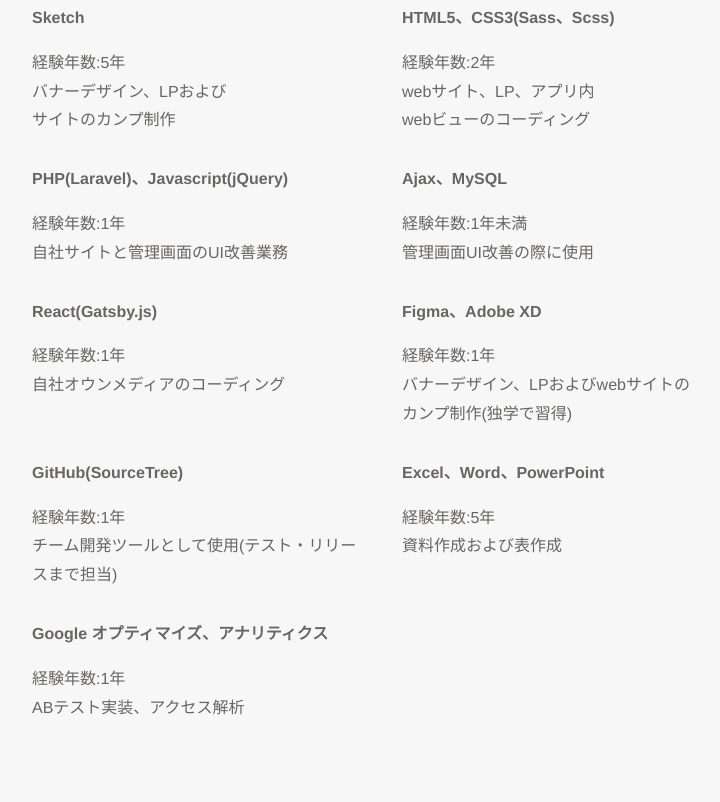
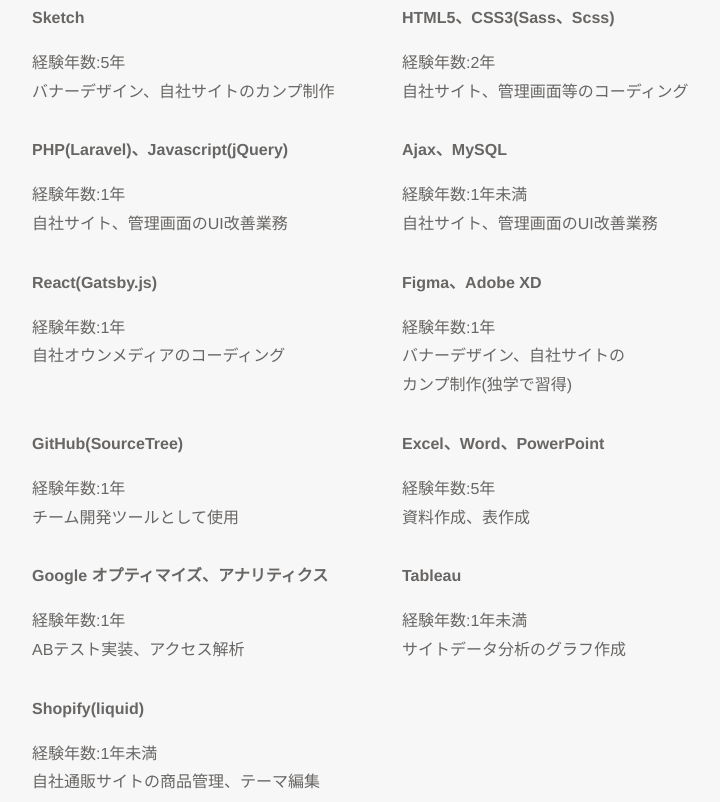
Before and after one commit to mumumu333/portfoliosite, a plain HTML site: page index.html in a window 1280 px wide. Shown: the part 1478-2280 px from the top of the page, without its empty margins (238-958 px from the left). Drawn offline with nearby package versions, Linux system fonts and the light colour scheme.

Commit message:
SKILL更新

```diff
--- a/index.html
+++ b/index.html
@@ -73,31 +73,37 @@
       <p><span class="list-title">Photoshop CC</span>経験年数:7年<br>デザイン素材制作、商品画像加工</p>
     </li>
     <li>
-      <p><span class="list-title">Sketch</span>経験年数:5年<br>バナーデザイン、LPおよび<br class="pc_br">サイトのカンプ制作</p>
+      <p><span class="list-title">Sketch</span>経験年数:5年<br>バナーデザイン、自社サイトのカンプ制作</p>
     </li>
     <li>
-      <p><span class="list-title">HTML5、CSS3(Sass、Scss)</span>経験年数:2年<br>webサイト、LP、アプリ内<br class="pc_br">webビューのコーディング</p>
+      <p><span class="list-title">HTML5、CSS3(Sass、Scss)</span>経験年数:2年<br>自社サイト、管理画面等のコーディング</p>
     </li>
     <li>
-      <p><span class="list-title">PHP(Laravel)、Javascript(jQuery)</span>経験年数:1年<br>自社サイトと管理画面のUI改善業務</p>
+      <p><span class="list-title">PHP(Laravel)、Javascript(jQuery)</span>経験年数:1年<br>自社サイト、管理画面のUI改善業務</p>
     </li>
     <li>
-      <p><span class="list-title">Ajax、MySQL</span>経験年数:1年未満<br>管理画面UI改善の際に使用</p>
+      <p><span class="list-title">Ajax、MySQL</span>経験年数:1年未満<br>自社サイト、管理画面のUI改善業務</p>
     </li>
     <li>
       <p><span class="list-title">React(Gatsby.js)</span>経験年数:1年<br>自社オウンメディアのコーディング</p>
     </li>
     <li>
-      <p><span class="list-title">Figma、Adobe XD</span>経験年数:1年<br>バナーデザイン、LPおよびwebサイトの<br class="pc_br">カンプ制作(独学で習得)</p>
+      <p><span class="list-title">Figma、Adobe XD</span>経験年数:1年<br>バナーデザイン、自社サイトの<br class="pc_br">カンプ制作(独学で習得)</p>
     </li>
     <li>
-      <p><span class="list-title">GitHub(SourceTree)</span>経験年数:1年<br>チーム開発ツールとして使用(テスト・リリースまで担当)</p>
+      <p><span class="list-title">GitHub(SourceTree)</span>経験年数:1年<br>チーム開発ツールとして使用</p>
     </li>
     <li>
-      <p><span class="list-title">Excel、Word、PowerPoint</span>経験年数:5年<br>資料作成および表作成</p>
+      <p><span class="list-title">Excel、Word、PowerPoint</span>経験年数:5年<br>資料作成、表作成</p>
     </li>
     <li>
       <p><span class="list-title">Google オプティマイズ、アナリティクス</span>経験年数:1年<br>ABテスト実装、アクセス解析</p>
+    </li>
+    <li>
+      <p><span class="list-title">Tableau</span>経験年数:1年未満<br>サイトデータ分析のグラフ作成</p>
+    </li>
+    <li>
+      <p><span class="list-title">Shopify(liquid)</span>経験年数:1年未満<br>自社通販サイトの商品管理、テーマ編集</p>
     </li>
   </ul>
 </div>
```
